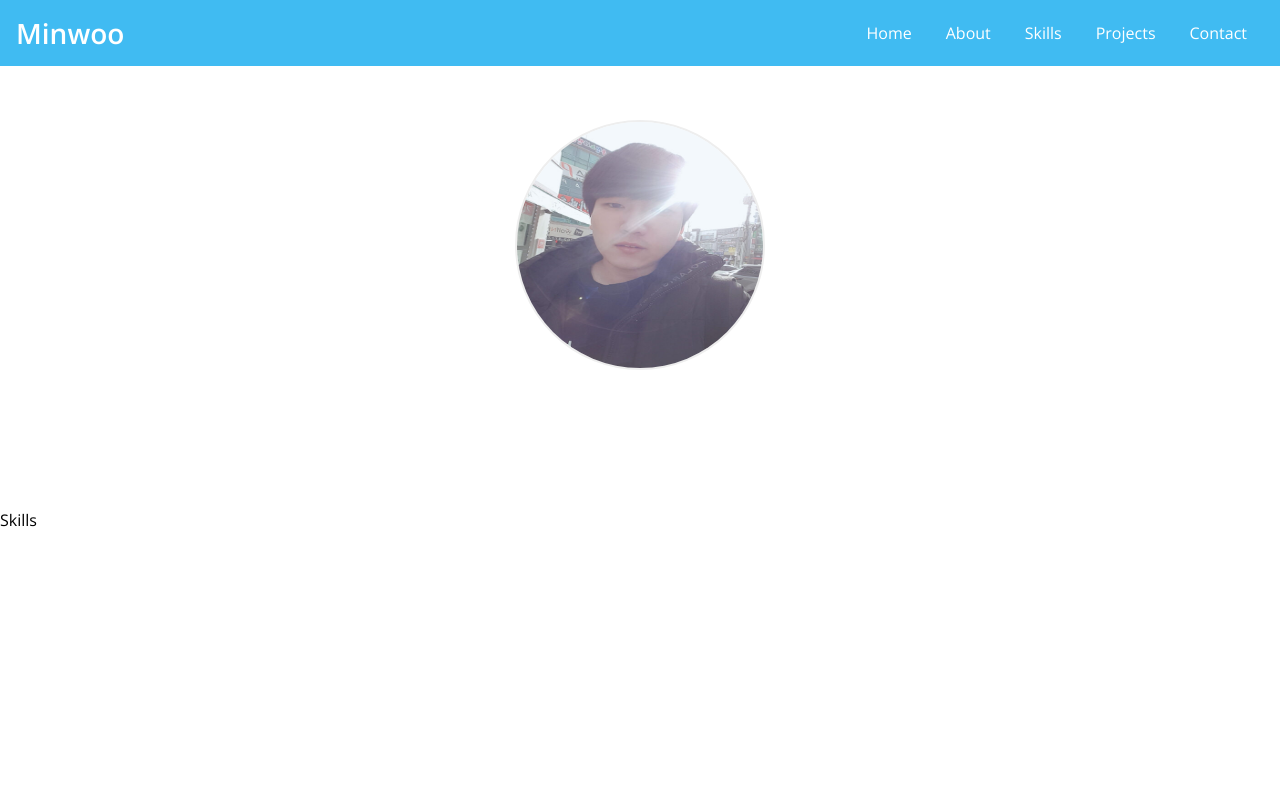
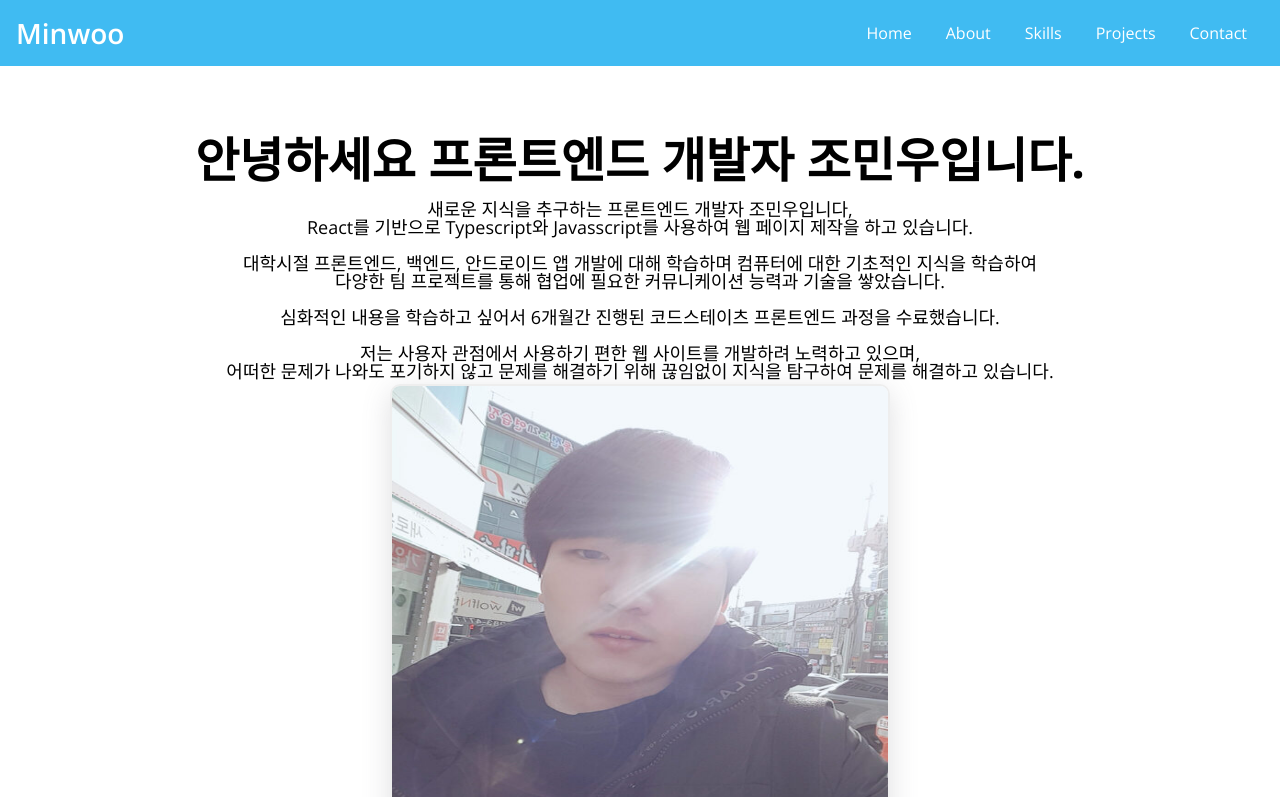
Before and after one commit to homile/TypeScript-Portfolio, a React (Create React App) app in the folder ts-portfolio/: page / in a window 1280 px wide. Shown: the top 797 px of the page. Built offline with nearby package versions, Linux system fonts and the light colour scheme; some icons are missing.

Commit message:
chore:Home 내용 작성

```diff
--- a/ts-portfolio/src/components/Home.tsx
+++ b/ts-portfolio/src/components/Home.tsx
@@ -1,12 +1,37 @@
 import React from 'react';
 import styled from 'styled-components';
 import profilePhoto from '../assets/img/minwoo.jpg';
-import homeImg from '../assets/img/home-background.png';
 
 const Home = () => {
   return (
-    <HomeSection homeImg={homeImg}>
+    <HomeSection>
       <HomeContainer>
+        <h1>안녕하세요 프론트엔드 개발자 조민우입니다.</h1>
+        <p>
+          새로운 지식을 추구하는 프론트엔드 개발자 조민우입니다,
+          <br />
+          React를 기반으로 Typescript와 Javasscript를 사용하여 웹 페이지 제작을
+          하고 있습니다.
+          <br />
+          <br />
+          대학시절 프론트엔드, 백엔드, 안드로이드 앱 개발에 대해 학습하며
+          컴퓨터에 대한 기초적인 지식을 학습하여
+          <br />
+          다양한 팀 프로젝트를 통해 협업에 필요한 커뮤니케이션 능력과 기술을
+          쌓았습니다.
+          <br />
+          <br />
+          심화적인 내용을 학습하고 싶어서 6개월간 진행된 코드스테이츠 프론트엔드
+          과정을 수료했습니다.
+          <br />
+          <br />
+          저는 사용자 관점에서 사용하기 편한 웹 사이트를 개발하려 노력하고
+          있으며,
+          <br />
+          어떠한 문제가 나와도 포기하지 않고 문제를 해결하기 위해 끊임없이
+          지식을 탐구하여 문제를 해결하고 있습니다.
+          <br />
+        </p>
         <ProfileImg src={profilePhoto} alt="Minwoo's profile photo" />
       </HomeContainer>
     </HomeSection>
@@ -15,7 +40,9 @@ const Home = () => {
 
 export default Home;
 
-const HomeSection = styled.section<{ homeImg: string }>`
+const HomeSection = styled.section`
+  width: 100vw;
+  height: 100vh;
   padding: 40px;
   padding-top: 120px;
   text-align: center;
@@ -29,9 +56,10 @@ const HomeContainer = styled.div`
 `;
 
 const ProfileImg = styled.img`
-  width: 250px;
-  height: 250px;
+  width: 500px;
+  height: 500px;
   /* 사각형을 동그랗게 */
-  border-radius: 50%;
   border: 2px solid ${(props) => props.theme.colorLightWhite};
+  border-radius: 10px;
+  box-shadow: rgba(100, 100, 111, 0.2) 0px 7px 29px 0px;
 `;
```
